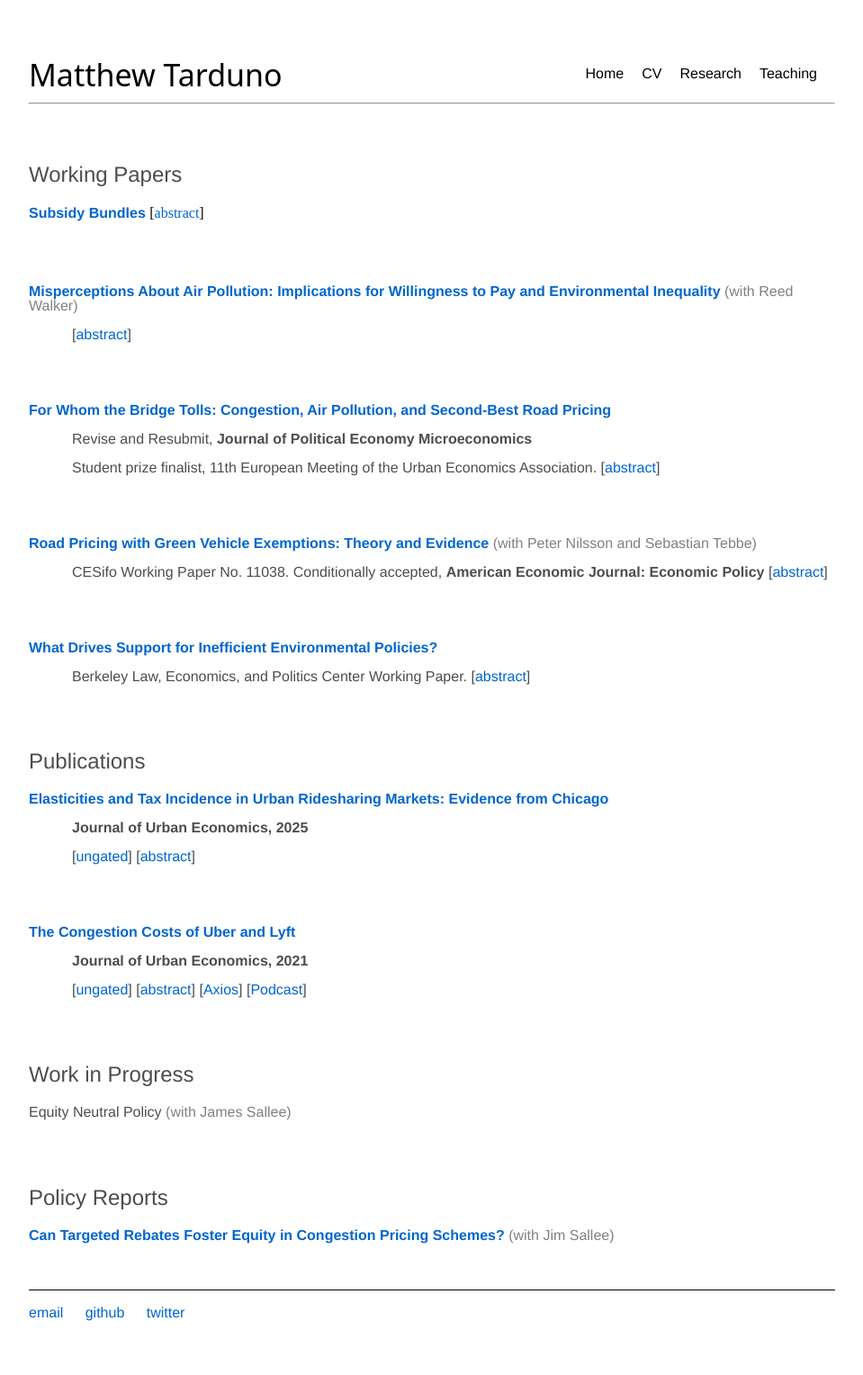
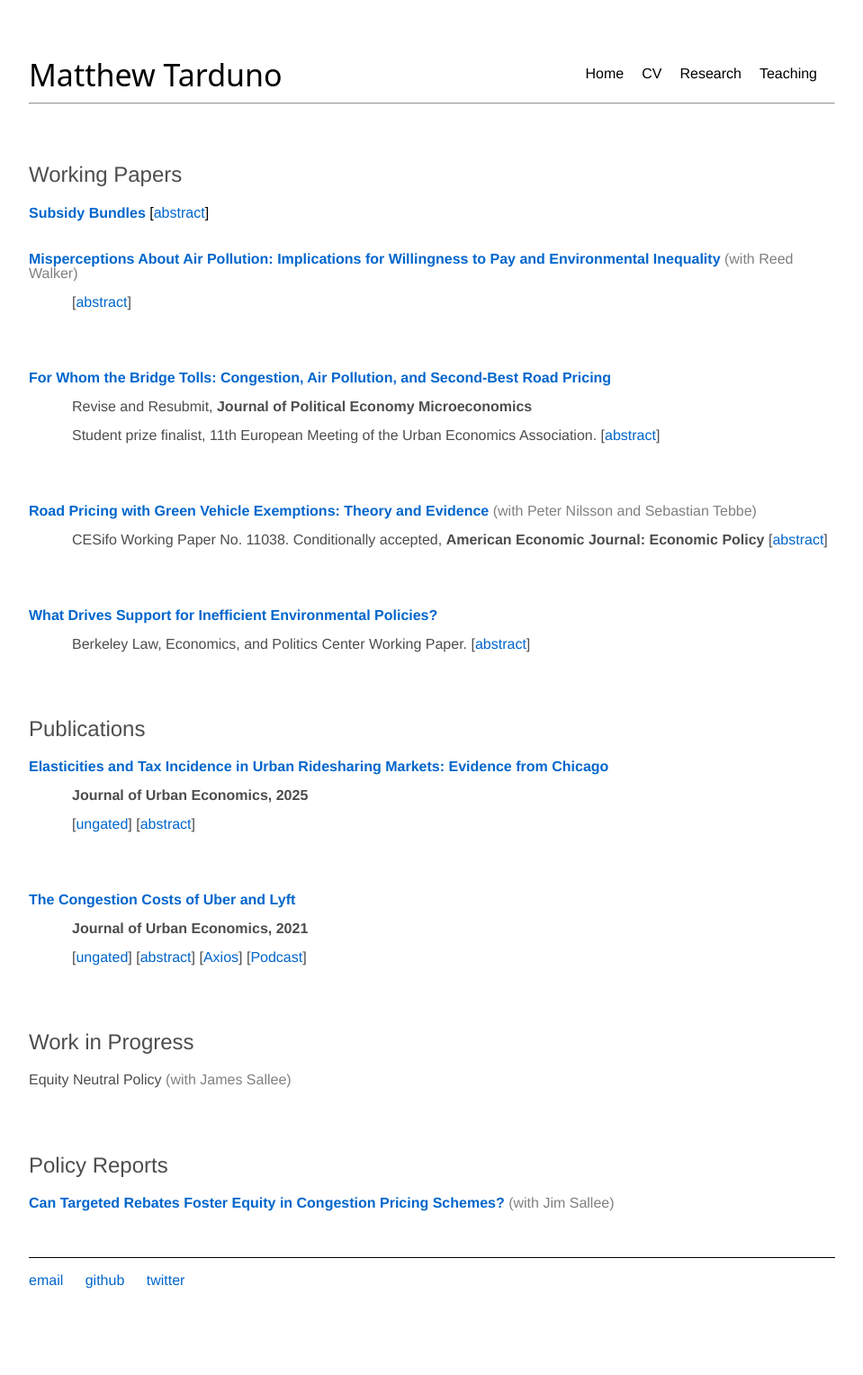
Before and after one commit to Matt-Tarduno/Matt-Tarduno.github.io, a Jekyll site: the page built from research/index.html, in a window 1280 px wide. Shown: the whole page at 90% size, without its empty margins (160-1119 px from the left). Built offline with Jekyll 4.4.1, drawn with Linux system fonts in a browser that asks for light colours; after the commit the page ends 1492 px from its top, so only the background shows below that.

Commit message:
Refactor subsidy paper abstract link styling
Updated the HTML structure for the subsidy paper section, modifying the span for the abstract link.

```diff
--- a/research/index.html
+++ b/research/index.html
@@ -62,8 +62,7 @@ sitemap:
     <p class="paper-title" style="display:inline;">
         <a href="https://papers.ssrn.com/sol3/papers.cfm?abstract_id=6753504" target="_blank">Subsidy Bundles</a>
     </p>
-    <span style="font-weight: normal; color: #000;">[<a href="javascript:void(0)" onclick="toggleAbstract('abstractSubsidy')" style="font-weight: normal;">abstract</a>]</span>
-    <br><br>
+<span style="font-weight: normal; font-family: Arial, sans-serif; color: #000;">[<a href="javascript:void(0)" onclick="toggleAbstract('abstractSubsidy')" style="font-weight: normal;">abstract</a>]</span>
     <p id="abstractSubsidy" class="abstract">
         A common problem with subsidizing socially beneficial goods is that many subsidies flow to inframarginal agents.
         In this paper, I describe how the problem of subsidizing multiple goods (or actions) is similar to the problem facing a multi-product monopolist.
```
